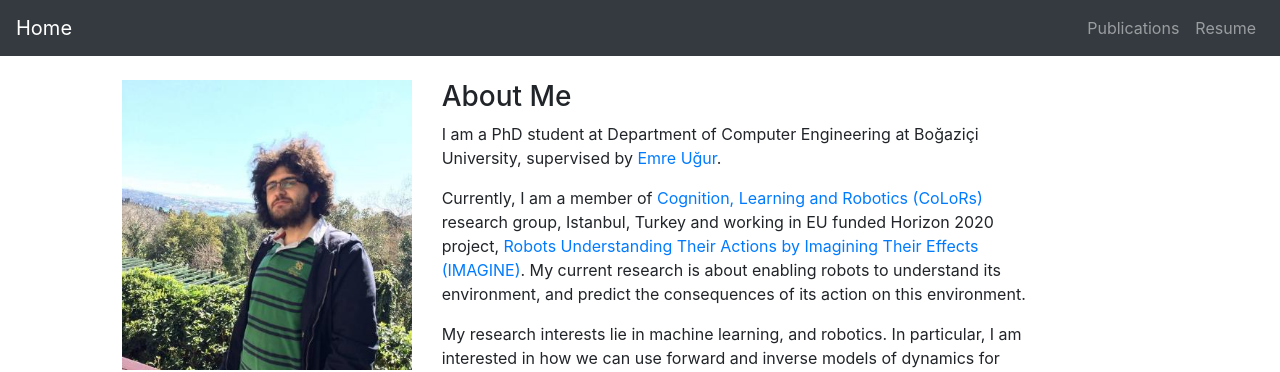
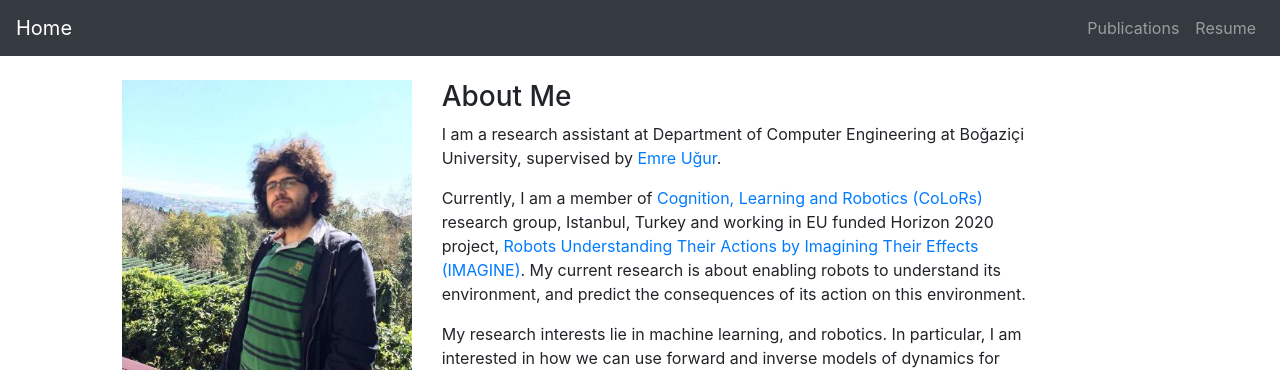
Before and after one commit to Fzaero/Fzaero.github.io, a Jekyll site: the page built from index.html, in a window 1280 px wide. Shown: the top 372 px of the page. Built offline with Jekyll 4.4.1, drawn with Linux system fonts in a browser that asks for light colours.

Commit message:
Update index.html

```diff
--- a/index.html
+++ b/index.html
@@ -6,7 +6,7 @@ title: Home
 <h3>About Me</h3>
 
 <p>
-    I am a PhD student at Department of Computer Engineering at Boğaziçi University, supervised by <a href="https://www.cmpe.boun.edu.tr/~emre/">Emre Uğur</a>.
+    I am a research assistant at Department of Computer Engineering at Boğaziçi University, supervised by <a href="https://www.cmpe.boun.edu.tr/~emre/">Emre Uğur</a>.
 </p>
 
 <p>
```
